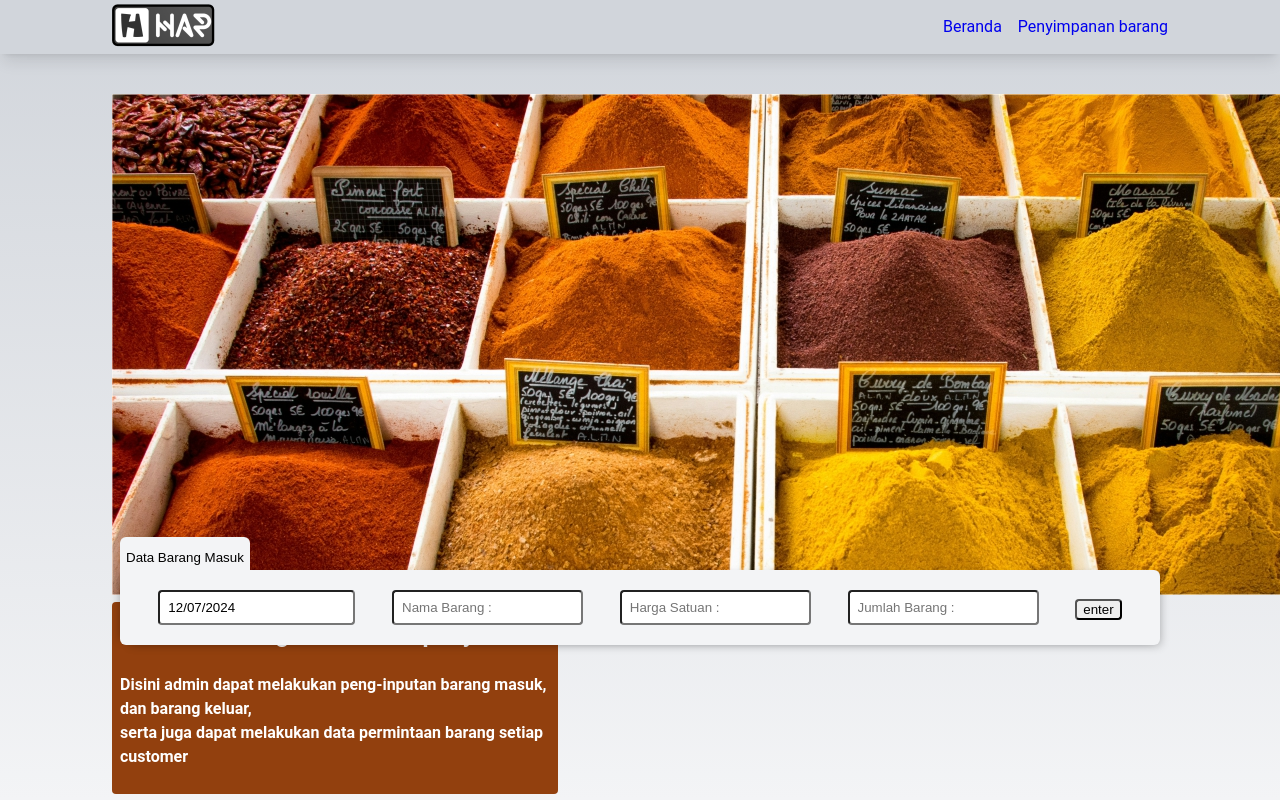
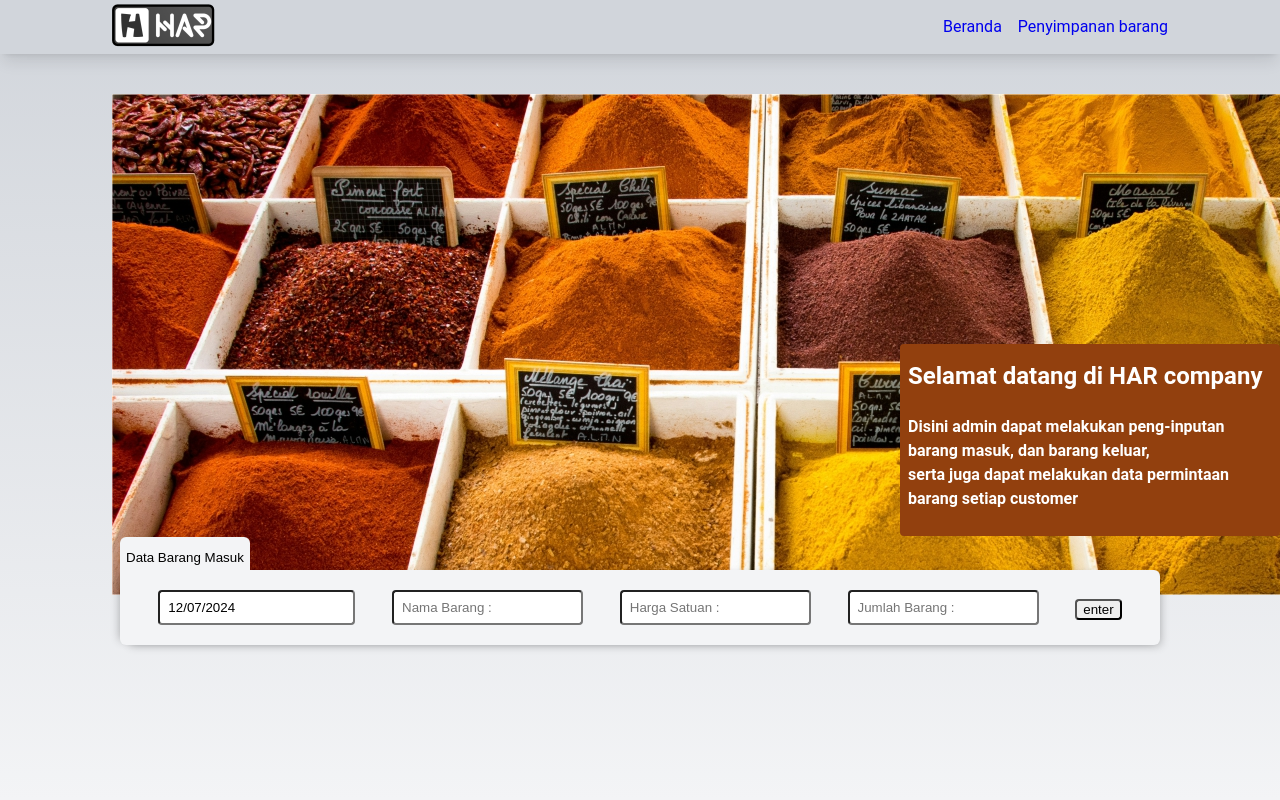
Before and after one commit to irsyadalaudin/items-storage, a React (Vite) app in the folder admin/: page / in a window 1280 px wide. Shown: the top 800 px of the page. Built offline with nearby package versions, Linux system fonts and the light colour scheme.

Commit message:
changed 430 to 363

```diff
--- a/admin/tailwind.config.js
+++ b/admin/tailwind.config.js
@@ -12,8 +12,10 @@ export default {
 				'18': '67px',
 				'90': '92.5vh',
 				'176': '176px',
-				'430': '430px',
+				'250': '250px',
+				'363': '363px',
 				'560': '570px',
+				'900': '900px',
 				'960': '68px',
 				'1000': '1000px',
 				'1290': '1290px',
```
